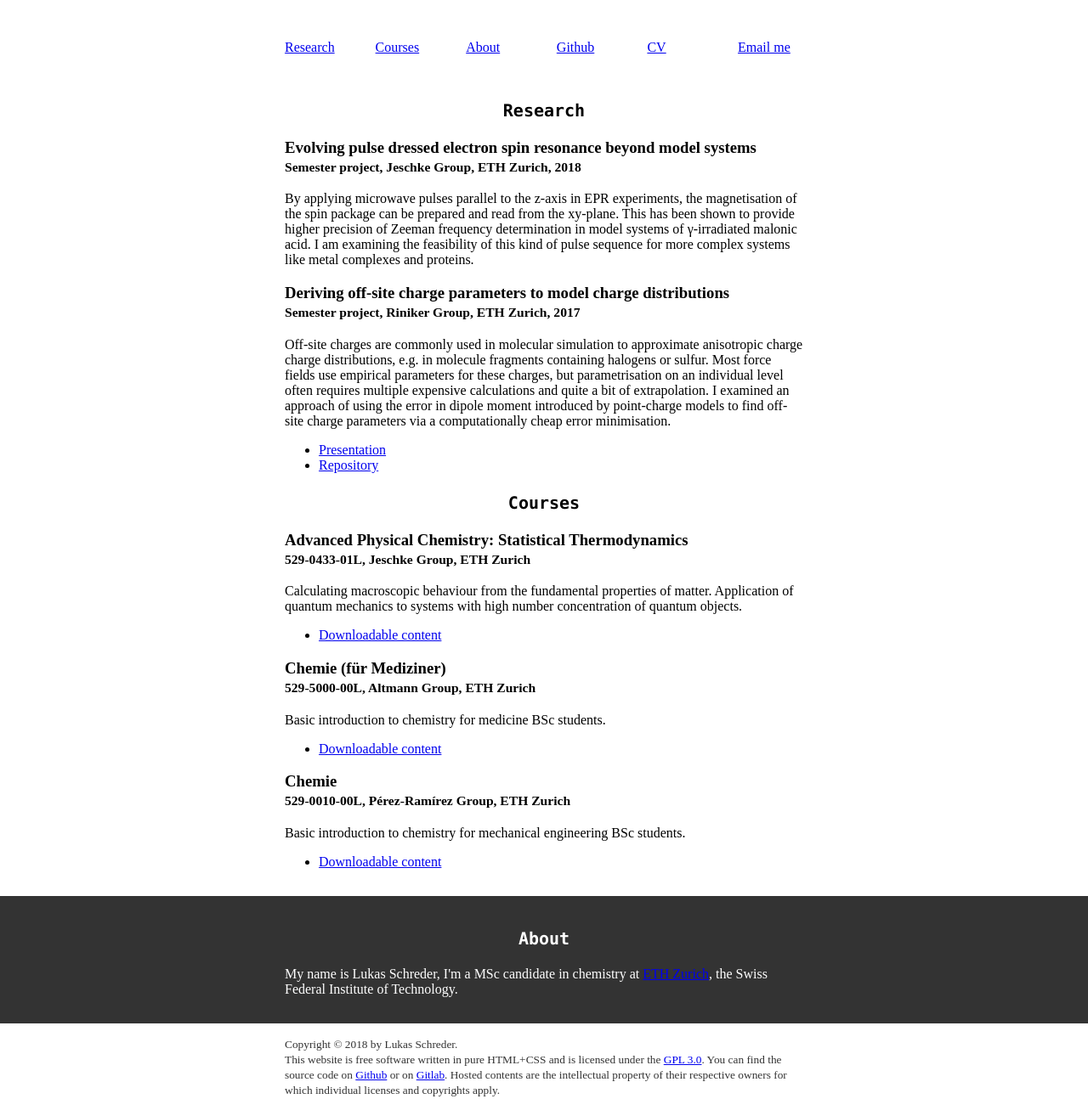
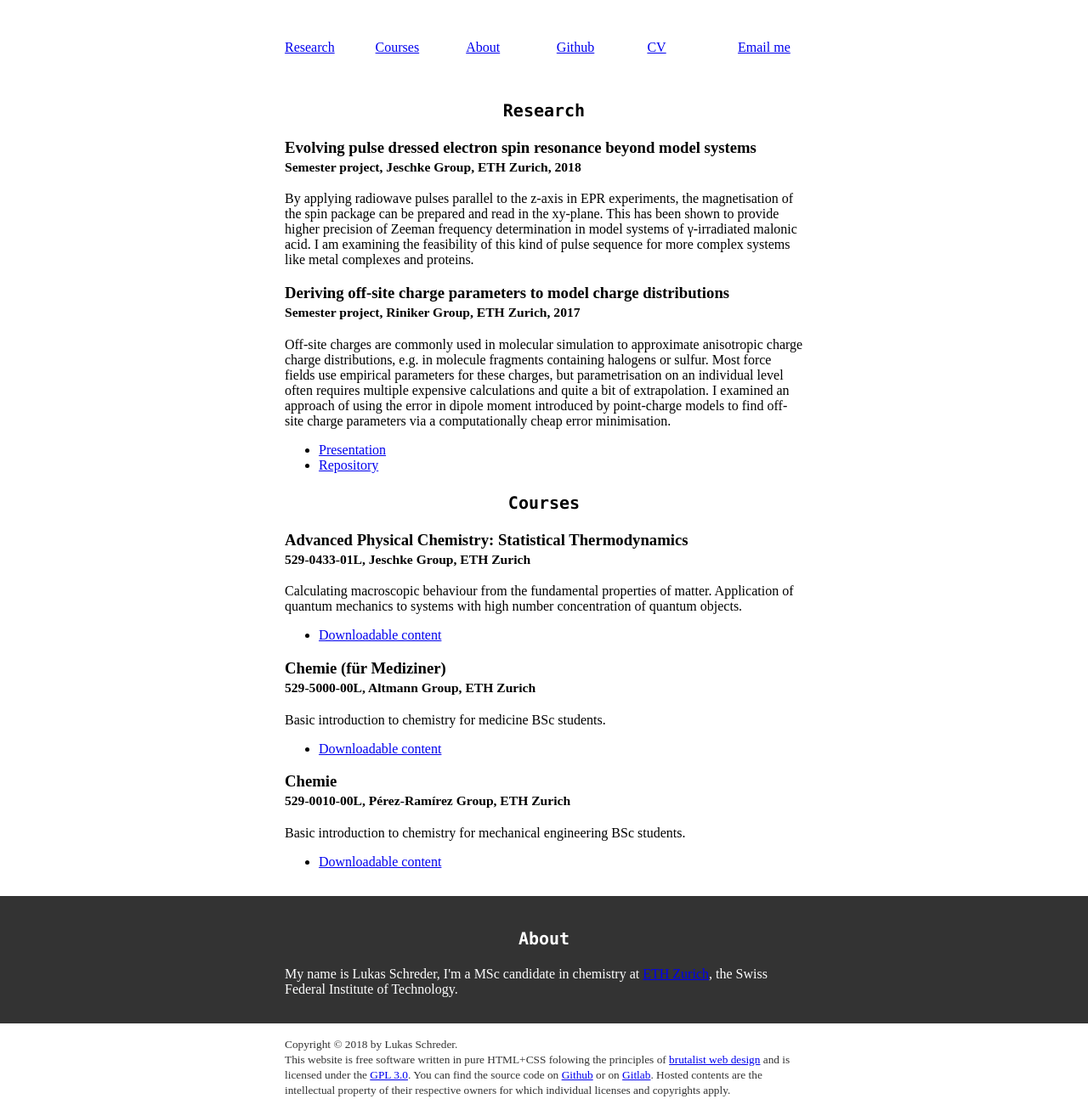
Before and after one commit to l00ki/lukasschreder.xyz, a plain HTML site: page index.html in a window 1280 px wide. Shown: the part 66-1360 px from the top of the page at 85% size. Drawn offline with Linux system fonts and the light colour scheme.

Commit message:
update to currennt cv

```diff
--- a/index.html
+++ b/index.html
@@ -1,6 +1,8 @@
 <!DOCTYPE html>
+
 <html>
     <head>
+        <meta charset="UTF-8">
         <title>Lukas Schreder</title>
         <link rel="stylesheet" type="text/css" href="css/default.css">
         <meta name="viewport" content="width=device-width, initial-scale=1.0">
@@ -38,7 +40,7 @@
                 <a href="content/documents/CV.pdf">CV</a>
             </div>
             <div class="col-1">
-                <a href="mailto:schreluk@ethz.ch">Email me</a>
+                <a href="mailto:lukas@lukasschreder.xyz">Email me</a>
             </div>
             <div class="col-3">
             </div>
@@ -57,8 +59,8 @@
                         Evolving pulse dressed electron spin resonance beyond model systems<br>
                         <small>Semester project, Jeschke Group, ETH Zurich, 2018</small>
                     </h3>
-                    By applying microwave pulses parallel to the z-axis in EPR experiments, the magnetisation of the
-                    spin package can be prepared and read from the xy-plane. This has been shown to provide higher
+                    By applying radiowave pulses parallel to the z-axis in EPR experiments, the magnetisation of the
+                    spin package can be prepared and read in the xy-plane. This has been shown to provide higher
                     precision of Zeeman frequency determination in model systems of &gamma;-irradiated malonic acid.
                     I am examining the feasibility of this kind of pulse sequence for more complex systems like metal
                     complexes and proteins.
@@ -155,7 +157,8 @@
             <div class="col-6">
                 <section class="LicenseNotice">
                     <small>Copyright &copy; 2018 by Lukas Schreder.<br>
-                    This website is free software written in pure HTML+CSS and is licensed under the
+                    This website is free software written in pure HTML+CSS folowing the principles of
+                    <a href="https://brutalist-web.design/">brutalist web design</a> and is licensed under the
                     <a href="LICENSE.txt">GPL 3.0</a>. You can find the source code on
                     <a href="https://github.com/schreluk/lukasschreder.xyz">Github</a> or on
                     <a href="https://gitlab.com/schreluk/lukasschreder.xyz">Gitlab</a>. Hosted contents are the
```
Also changed, not shown: 4 other files.
